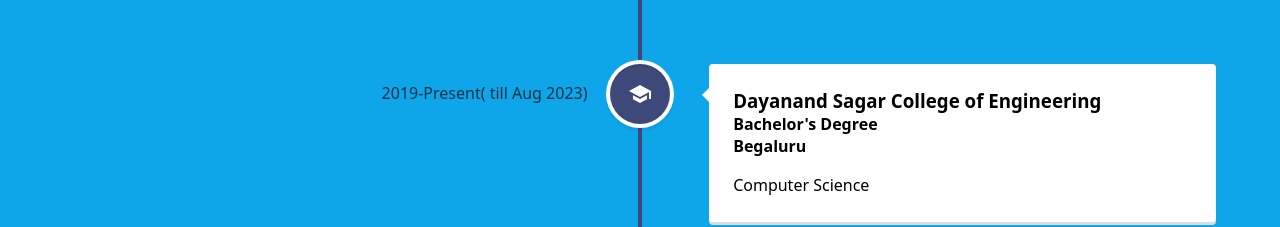
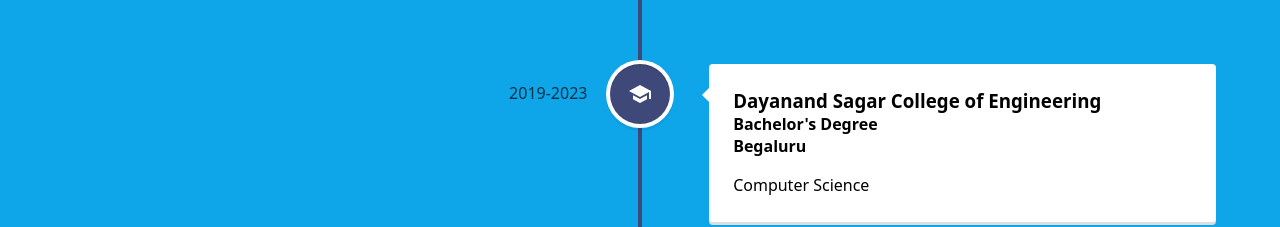
Before and after one commit to Sparsh1401/Portfolio-Website, a React (Create React App) app: page /experience in a window 1280 px wide. Shown: the part 269-496 px from the top of the page. Built offline with nearby package versions, Linux system fonts and the light colour scheme.

Commit message:
degree update

```diff
--- a/src/pages/Experience.js
+++ b/src/pages/Experience.js
@@ -27,7 +27,7 @@
         </VerticalTimelineElement>
         <VerticalTimelineElement
           className="vertical-timeline-element--education"
-          date="2019-Present( till Aug 2023)"
+          date="2019-2023"
           iconStyle={{ background: "#3e497a", color: "#fff" }}
           icon={<SchoolIcon />}
         >
```
